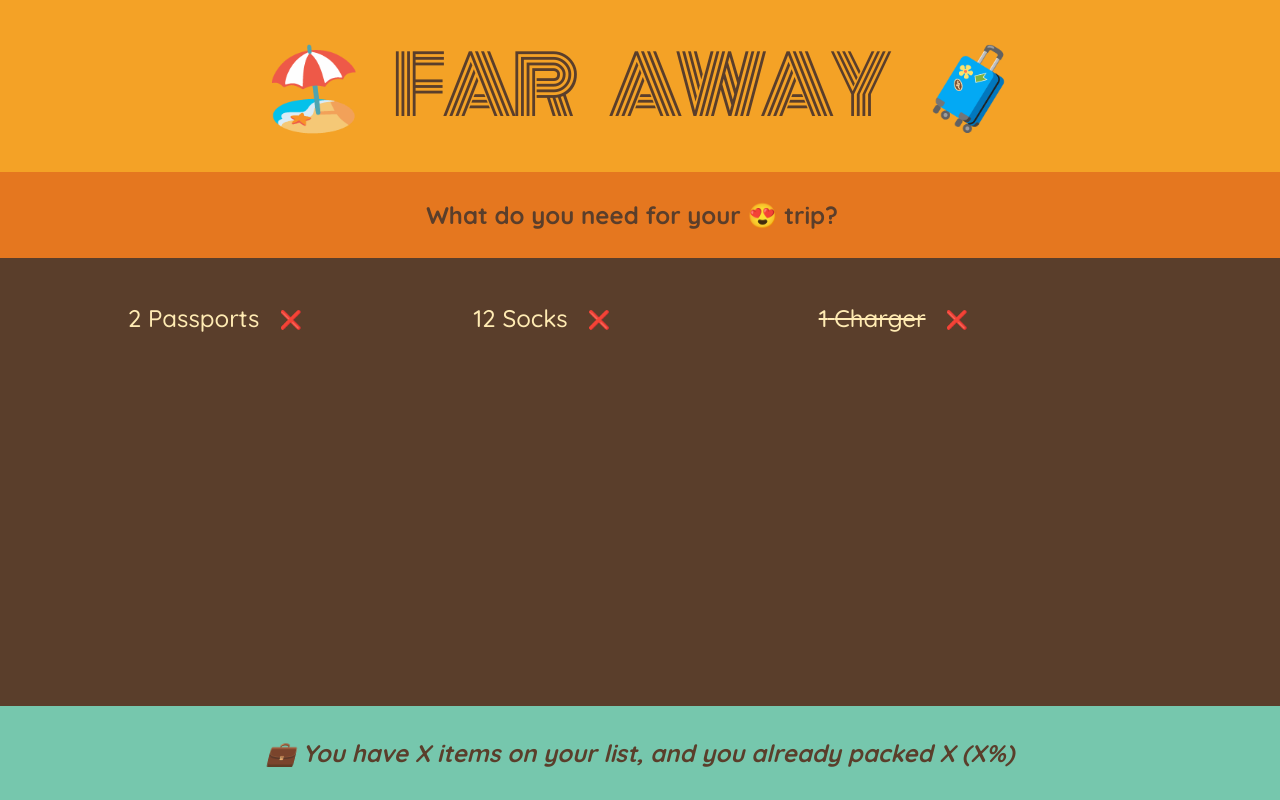
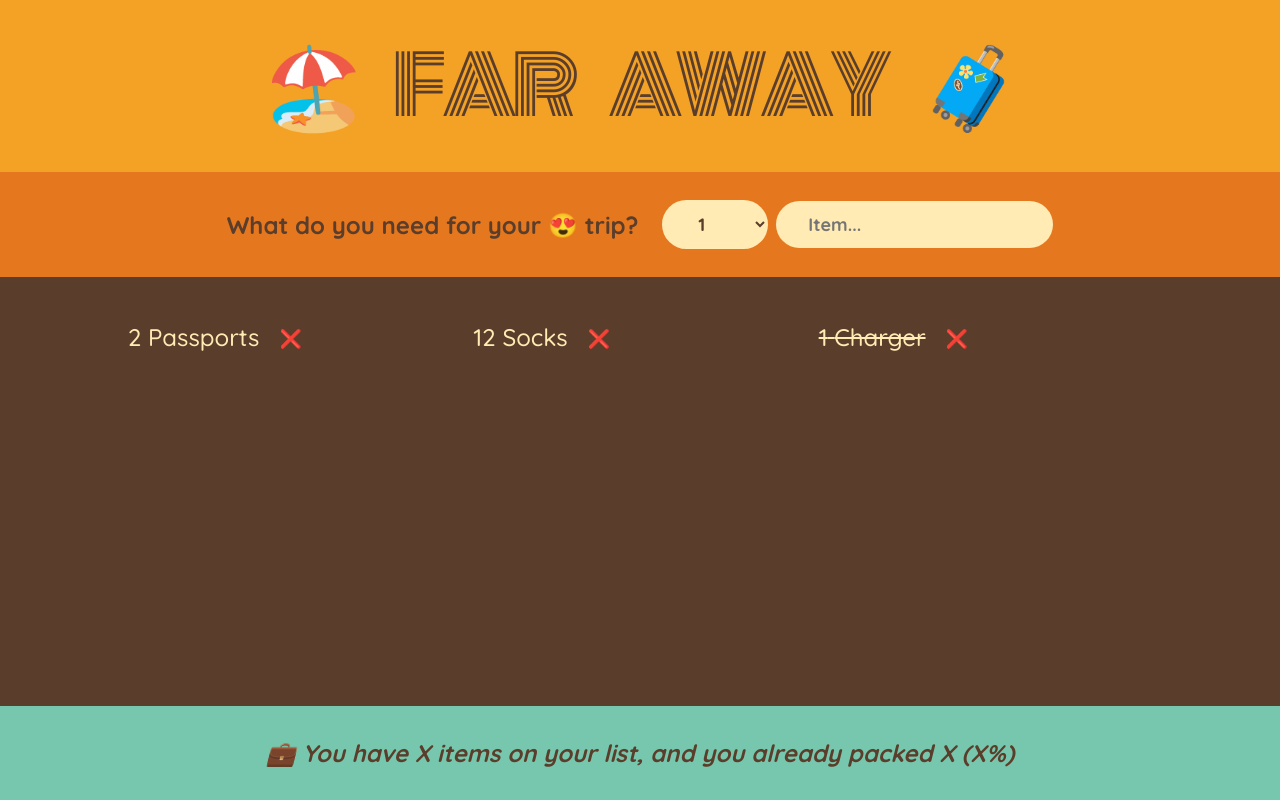
Before and after one commit to ripperd-2882/React, a React (Create React App) app in the folder 03-travel-list/: page / in a window 1280 px wide. Built offline with nearby package versions, Linux system fonts and the light colour scheme.

Commit message:
Refactor Form component to include form submission handling and structure

```diff
--- a/03-travel-list/src/App.js
+++ b/03-travel-list/src/App.js
@@ -20,10 +20,23 @@
 }
 
 function Form() {
+  function handleSubmit(e) {
+    e.preventDefault();
+    console.log(e);
+  }
+
   return (
-    <div className="add-form">
+    <form className="add-form" onSubmit={handleSubmit}>
       <h3>What do you need for your 😍 trip?</h3>
-    </div>
+      <select>
+        {Array.from({ length: 20 }, (_, i) => i + 1).map((num) => (
+          <option value={num} key={num}>
+            {num}
+          </option>
+        ))}
+      </select>
+      <input type="text" placeholder="Item..."></input>
+    </form>
   );
 }
 
```
